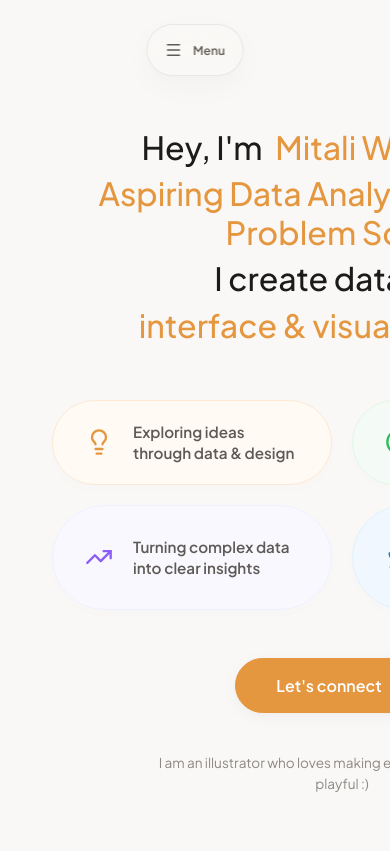
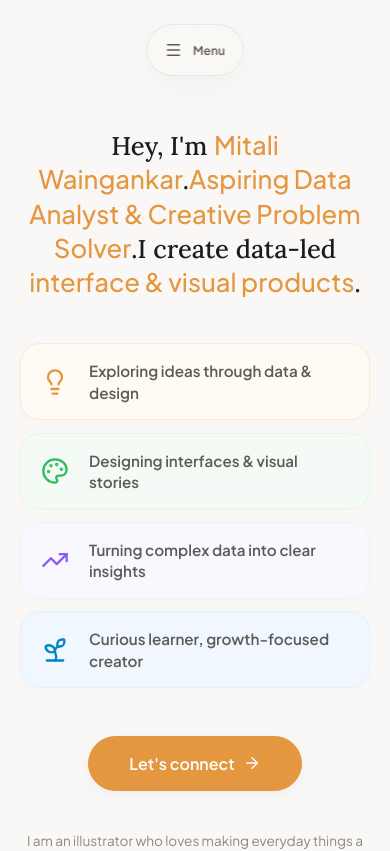
Before and after one commit to MohishPadave/mitali, a React (Vite) app: page / in a window 390 px wide. Shown: the top 851 px of the page. Built offline with nearby package versions, Linux system fonts and the light colour scheme.

Commit message:
Optimize Home page hero section and feature cards responsiveness

```diff
--- a/src/index.css
+++ b/src/index.css
@@ -424,3 +424,57 @@ button {
   background-color: rgba(2, 132, 199, 0.08);
   border: 1px solid rgba(2, 132, 199, 0.2);
 }
+
+/* Hero Section Typography & Grid Responsiveness */
+.hero-title {
+  font-size: clamp(1.8rem, 4.5vw, 3.5rem);
+  color: var(--text-primary);
+  line-height: 1.25;
+  font-weight: 500;
+  max-width: 920px;
+  margin-bottom: 2.5rem;
+  text-align: center;
+}
+
+.desktop-only-br {
+  display: block;
+}
+
+.hero-cards-grid {
+  display: grid;
+  grid-template-columns: repeat(auto-fit, minmax(280px, 1fr));
+  gap: 1.25rem;
+  width: 100%;
+  max-width: 720px;
+  margin-bottom: 3rem;
+  margin-top: 1rem;
+}
+
+@media (max-width: 768px) {
+  .hero-title {
+    font-size: clamp(1.6rem, 5vw, 2.25rem);
+    line-height: 1.3;
+    margin-bottom: 1.75rem;
+  }
+
+  .desktop-only-br {
+    display: none;
+  }
+
+  .hero-cards-grid {
+    grid-template-columns: repeat(auto-fit, minmax(240px, 1fr));
+    gap: 1rem;
+  }
+}
+
+@media (max-width: 580px) {
+  .hero-cards-grid {
+    grid-template-columns: 1fr;
+    gap: 0.8rem;
+  }
+
+  .hero-feature-card {
+    padding: 1rem 1.25rem;
+    border-radius: 20px;
+  }
+}
--- a/src/pages/Home.jsx
+++ b/src/pages/Home.jsx
@@ -45,7 +45,7 @@ export default function Home({ setActivePage }) {
           flexDirection: 'column',
           alignItems: 'center',
           justifyContent: 'center',
-          padding: '8rem 2rem 4rem 2rem',
+          padding: '8rem 0 4rem 0',
           textAlign: 'center',
           backgroundColor: 'var(--bg-primary)',
           position: 'relative'
@@ -54,53 +54,23 @@ export default function Home({ setActivePage }) {
         <div className="container" style={{ display: 'flex', flexDirection: 'column', alignItems: 'center' }}>
 
           {/* Main Hero Header Statement */}
-          <motion.div
+          <motion.h1
             initial={{ opacity: 0, y: 30 }}
             animate={{ opacity: 1, y: 0 }}
             transition={{ duration: 0.8, ease: 'easeOut' }}
-            style={{
-              fontSize: 'clamp(2rem, 5vw, 4rem)',
-              color: 'var(--text-primary)',
-              lineHeight: 1.2,
-              fontWeight: 500,
-              maxWidth: '920px',
-              marginBottom: '2.5rem',
-              display: 'flex',
-              flexDirection: 'column',
-              alignItems: 'center',
-              gap: '0.5rem',
-            }}
+            className="hero-title"
           >
-            {/* Row 1: Hey, I'm Mitali Waingankar */}
-            <div style={{ display: 'flex', alignItems: 'center', justifyContent: 'center', gap: '0.8rem', flexWrap: 'wrap' }}>
-              <span>Hey, I'm</span>
-              <span className="text-orange">Mitali Waingankar</span>
-            </div>
-
-            {/* Row 2: Aspiring Data Analyst & Creative Problem Solver */}
-            <span className="text-orange">Aspiring Data Analyst & Creative Problem Solver</span>
-
-            {/* Row 3: I create data-led interface & visual products */}
-            <div style={{ display: 'flex', alignItems: 'center', justifyContent: 'center', gap: '0.5rem', flexWrap: 'wrap' }}>
-              <span>I create data-led</span>
-              <span className="text-orange">interface & visual products</span>
-            </div>
-          </motion.div>
+            Hey, I'm <span className="text-orange">Mitali Waingankar</span>.<br className="desktop-only-br" />
+            <span className="text-orange">Aspiring Data Analyst & Creative Problem Solver</span>.<br className="desktop-only-br" />
+            I create data-led <span className="text-orange">interface & visual products</span>.
+          </motion.h1>
 
           {/* 4 Feature Cards Grid */}
           <motion.div
             initial={{ opacity: 0, y: 20 }}
             animate={{ opacity: 1, y: 0 }}
             transition={{ duration: 0.8, delay: 0.2, ease: 'easeOut' }}
-            style={{
-              display: 'grid',
-              gridTemplateColumns: 'repeat(auto-fit, minmax(280px, 1fr))',
-              gap: '1.25rem',
-              width: '100%',
-              maxWidth: '720px',
-              marginBottom: '3rem',
-              marginTop: '1rem'
-            }}
+            className="hero-cards-grid"
           >
             {/* Card 1 */}
             <motion.div
```
